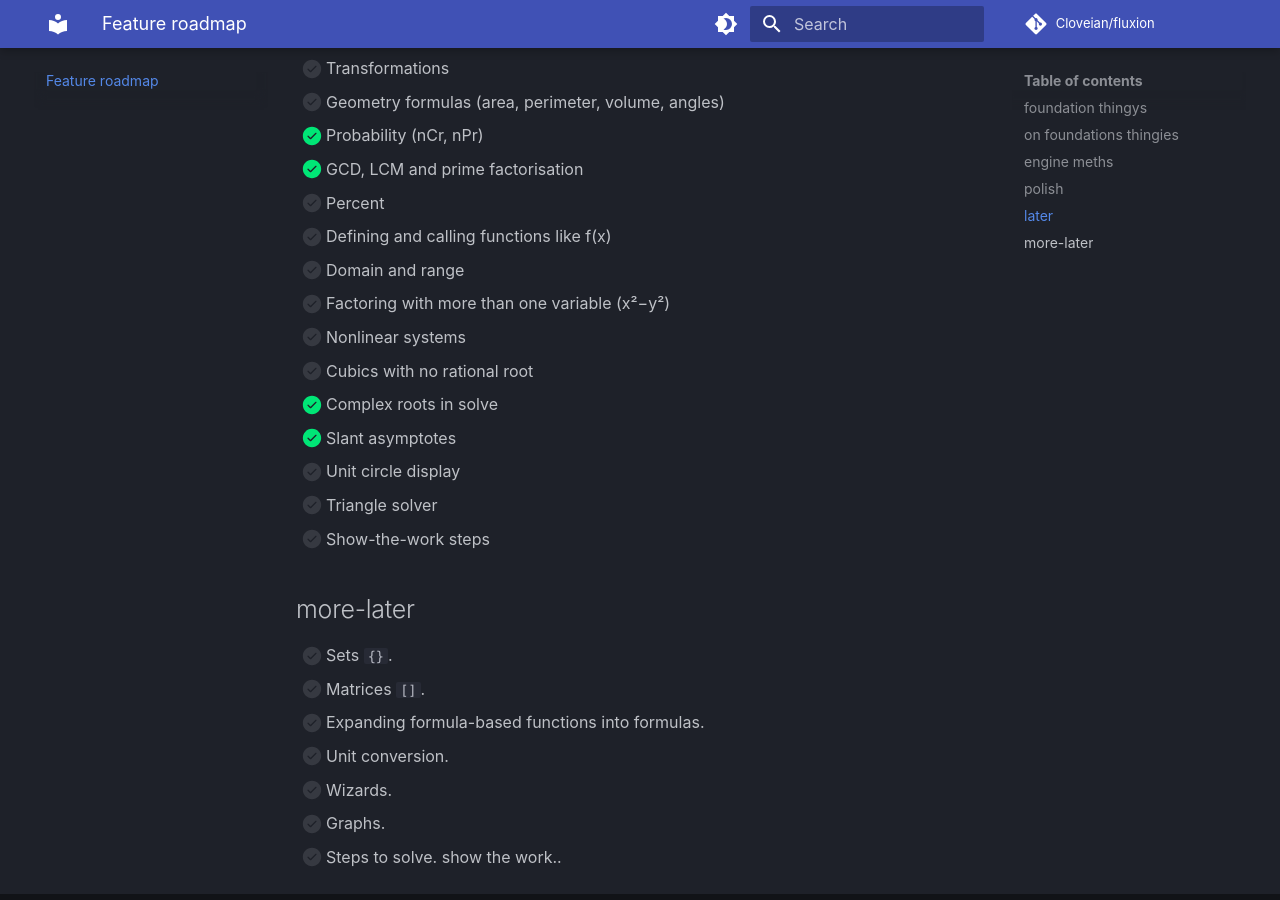
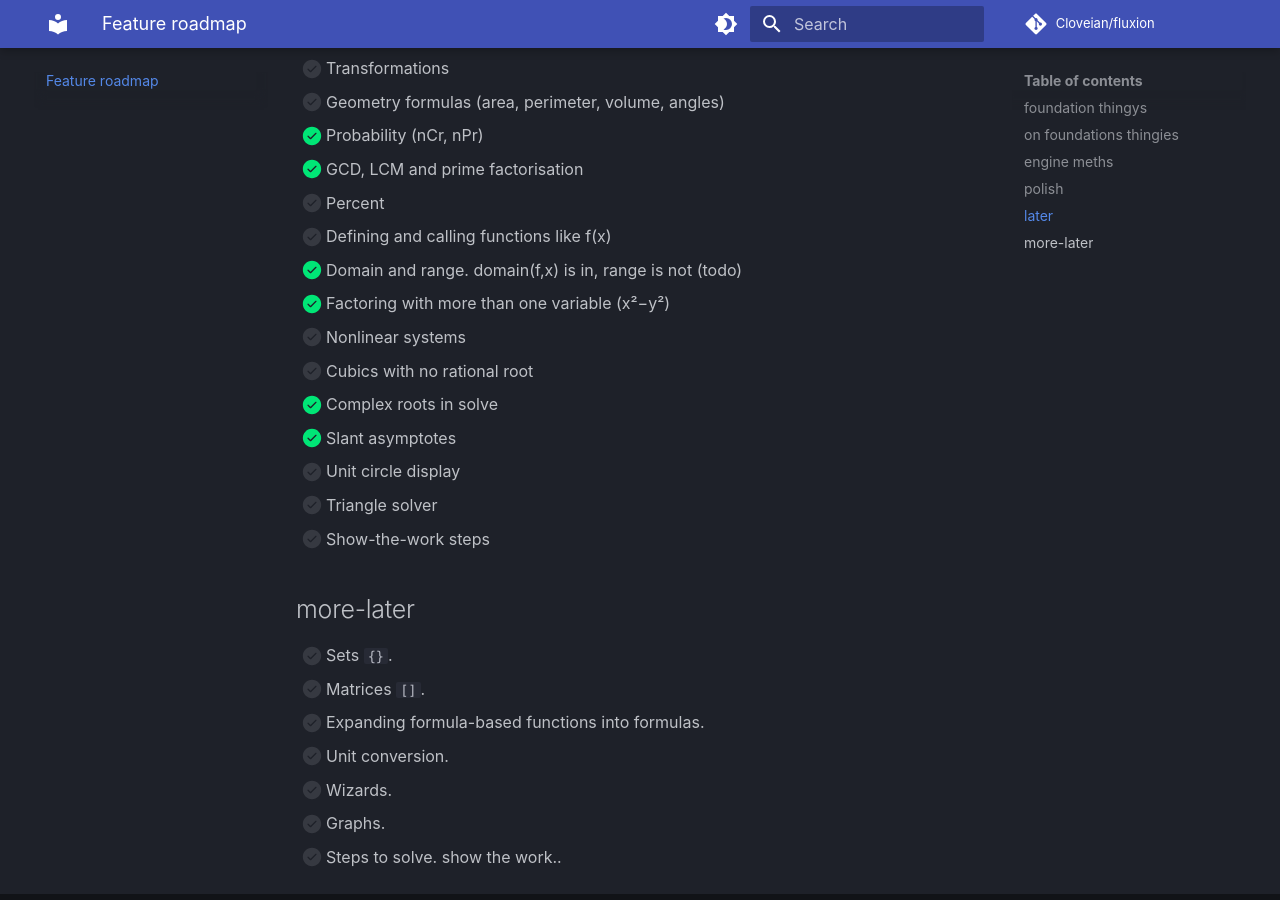
Before and after one commit to Cloveian/fluxion, an MkDocs documentation site: the page built from docs/roadmap.md, in a window 1280 px wide and 900 px high, scrolled down 1319 px. Built offline with MkDocs 1.6.1 and Material for MkDocs 9.7.7, drawn with Linux system fonts in a browser that asks for light colours; comment, search, counter and statistics services are not loaded.

Commit message:
docs, round three so far

```diff
--- a/docs/roadmap.md
+++ b/docs/roadmap.md
@@ -42,8 +42,8 @@
 - [x] GCD, LCM and prime factorisation
 - [ ] Percent
 - [ ] Defining and calling functions like f(x)
-- [ ] Domain and range
-- [ ] Factoring with more than one variable (x²−y²)
+- [x] Domain and range. domain(f,x) is in, range is not (todo)
+- [x] Factoring with more than one variable (x²−y²)
 - [ ] Nonlinear systems
 - [ ] Cubics with no rational root
 - [x] Complex roots in solve
```
Also changed, not shown: src/engine/README.md (+1 -0 lines).
